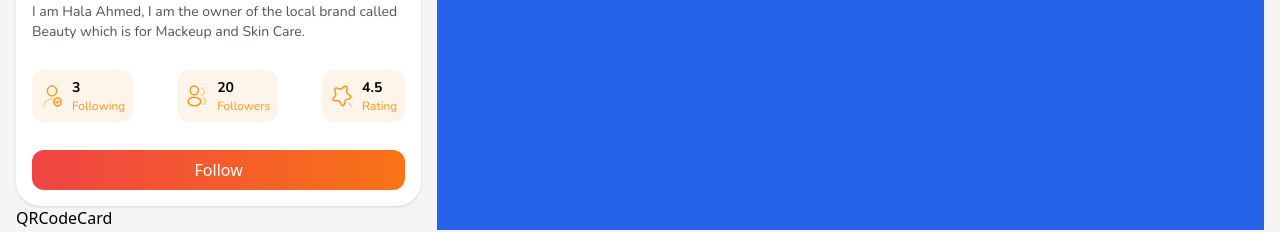
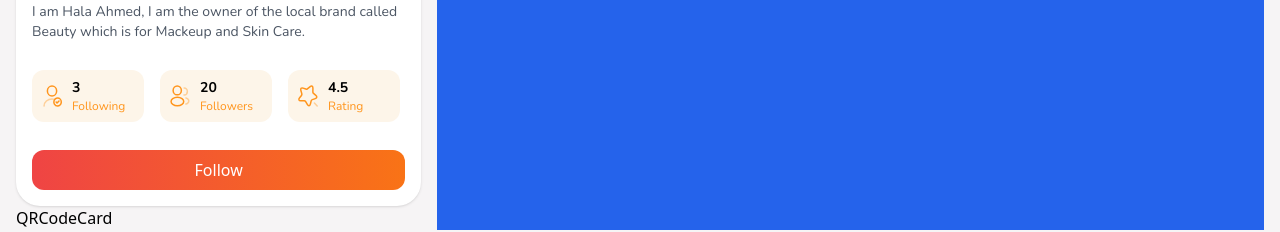
Before and after one commit to FoushWare/profilePage, a Next.js app: page / in a window 1280 px wide. Shown: the part 262-494 px from the top of the page. Built offline with nearby package versions, Linux system fonts and the light colour scheme; no server answers.

Commit message:
adjust AudienceMetric spading for -[ProfileInfoCard]

```diff
--- a/src/modules/shared/components/atoms/AudienceMetric/AudienceMetric.tsx
+++ b/src/modules/shared/components/atoms/AudienceMetric/AudienceMetric.tsx
@@ -12,7 +12,7 @@ const AudienceMetric: React.FC<AudienceMetricProps> = ({
   name,
 }) => {
   return (
-    <div className="flex items-center bg-[#fdf5e9] p-2 rounded-xl font-Nunito">
+    <div className="flex items-center bg-[#fdf5e9] p-2 rounded-xl font-Nunito min-w-28">
       <img src={icon} alt={name} className="w-6 h-6 mr-2" />
       <div>
         <p className="font-bold text-sm">{count}</p>
--- a/src/modules/shared/components/molecules/ProfileInfoCard/ProfileInfoCard.tsx
+++ b/src/modules/shared/components/molecules/ProfileInfoCard/ProfileInfoCard.tsx
@@ -32,7 +32,7 @@ const ProfileInfoCard: React.FC<ProfileInfoCardProps> = ({
         <h2 className="text-lg font-Nunito font-bold">{name}</h2>
         <p className="text-sm text-gray-600 mb-4 font-Nunito">{description}</p>
       </div>
-      <div className="flex items-center justify-between w-full my-3">
+      <div className="flex items-center gap-4 w-full my-3">
         {metrics.map((metric, index) => (
           <AudienceMetric key={index} {...metric} />
         ))}
```
